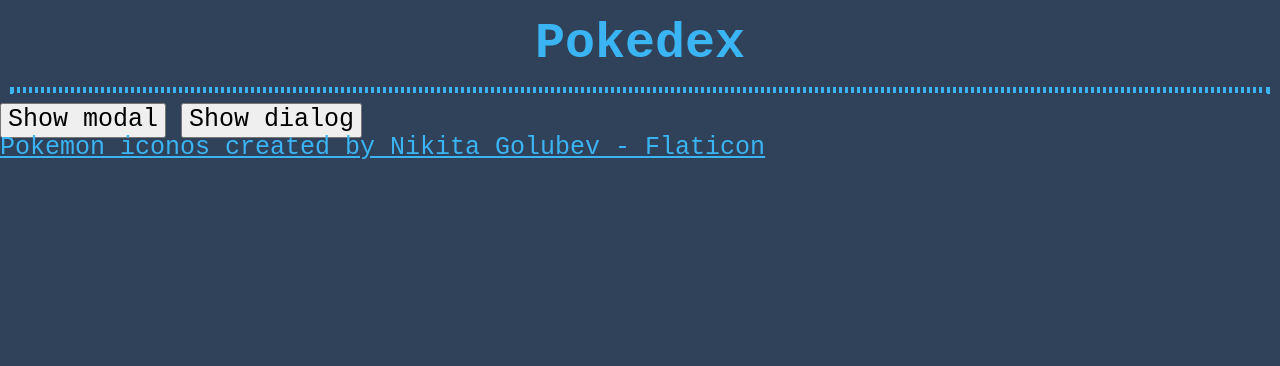
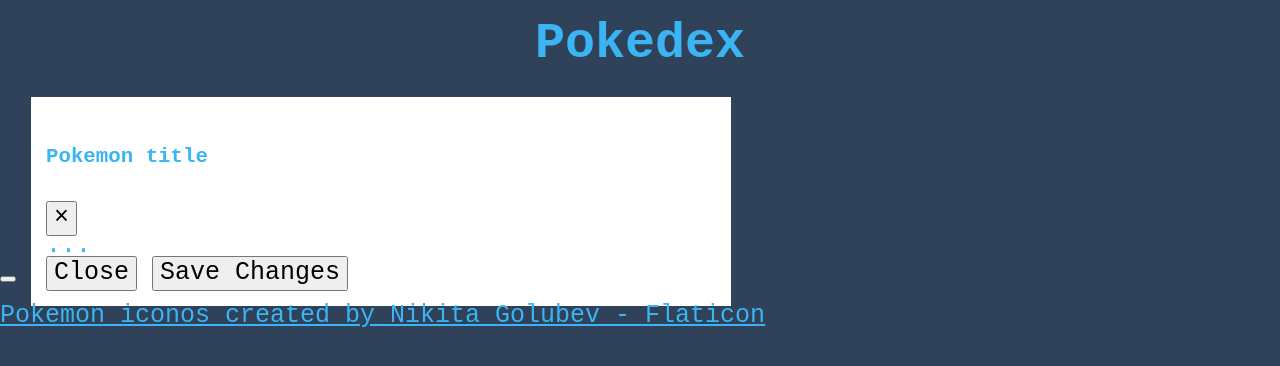
Before and after one commit to HerRA17/Js-App, a plain HTML site: page index.html in a window 1280 px wide. Drawn offline with nearby package versions, Linux system fonts and the light colour scheme; no server answers.

Commit message:
Change in the Body
Addition of button to trigger Modal.
Addition of div for modal functionality with Bootstrap.
Addition of scripts for Bootstrap.

```diff
--- a/index.html
+++ b/index.html
@@ -10,10 +10,33 @@
     </head>
     <body>
         <h1>Pokedex</h1>
-        <ul class="pokemon-list" id="loading-message"></ul>
-        <button id='show-modal'>Show modal</button>
-        <button id='show-dialog'>Show dialog</button>
-        <div id="modal-container"></div>
+        <ul class="list-group"></ul>
+        <!--Button trigger Modal -->
+        <button type="button" class="btn btn-primary" data-toggle="modal" data-target="#"></button>
+        <!--Modal -->
+        <div class="modal fade" id="pokemon-modal" tabindex="-1" role="dialog" aria-labelledby="pokemon-modal-label" aria-hidden="true">
+            <div class="modal-dialog"  role="document">
+                <div class="modal-contetn">
+                    <div class="modal-header">
+                        <h5 class="modal-title" id="">Pokemon title</h5>
+                        <button type="button" class="close" data-dismiss="modal" aria-label="Close">
+                            <span aria-hidden="true">&times</span>
+                        </button>
+                    </div>
+                    <div class="modal-body">
+                        ...
+                    </div>
+                    <div class="modal-footer">
+                        <button type="button" class="btn btn-secondary" data-dismiss="modal">Close</button>
+                        <button type="button" class="btn btn-primary">Save Changes</button>
+                    </div>
+                </div>
+            </div>
+        </div>
+
+        <script src="https://code.jquery.com/jquery-3.3.1.slim.min.js" integrity="sha384-q8i/X+965DzO0rT7abK41JStQIAqVgRVzpbzo5smXKp4YfRvH+8abtTE1Pi6jizo" crossorigin="anonymous"></script>
+        <script src="https://cdn.jsdelivr.net/npm/popper.js@1.14.7/dist/umd/popper.min.js" integrity="sha384-UO2eT0CpHqdSJQ6hJty5KVphtPhzWj9WO1clHTMGa3JDZwrnQq4sF86dIHNDz0W1" crossorigin="anonymous"></script>
+        <script src="https://cdn.jsdelivr.net/npm/bootstrap@4.3.1/dist/js/bootstrap.min.js" integrity="sha384-JjSmVgyd0p3pXB1rRibZUAYoIIy6OrQ6VrjIEaFf/nJGzIxFDsf4x0xIM+B07jRM" crossorigin="anonymous"></script>
         <script src="js/promise-polyfill.js"></script>
         <script src="js/scripts.js"></script>
     <footer>
```
